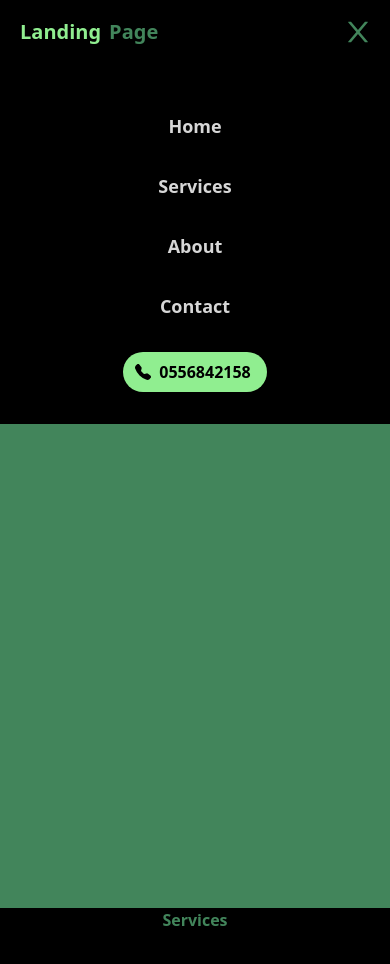
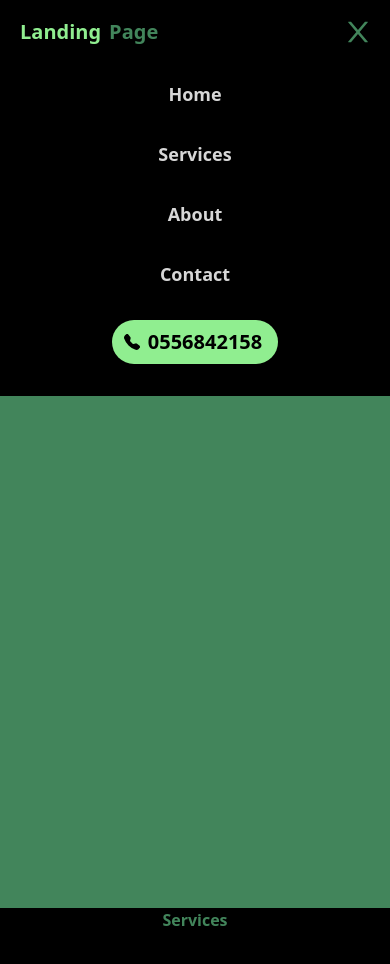
Before and after one commit to nemo256/landy, a Next.js app: page / in a window 390 px wide. Both pictures are taken after a click on the icon 358 px from the left and 32 px from the top of the page. Shown: the top 964 px of the page. Built offline with nearby package versions, Linux system fonts and the light colour scheme.

Commit message:
updated navbar on mobile!

```diff
--- a/components/Header.jsx
+++ b/components/Header.jsx
@@ -58,15 +58,15 @@ const Header = () => {
           <AiOutlineMenu onClick={() => { setOpen(!open) }} className={!open ? 'hidden xs:flex w-8 h-8' : 'hidden xs:hidden'}/>
           <AiOutlineClose onClick={() => { setOpen(!open) }} className={open ? 'hidden xs:flex w-8 h-8' : 'hidden xs:hidden'}/>
         </div>
-        <div className="hidden xs:flex w-full py-8 bg-primary mt-12 flex flex-col items-center absolute left-1/2 transform -translate-x-1/2">
+        <div className="hidden w-full xs:flex bg-primary mt-12 flex flex-col items-center absolute left-1/2 transform -translate-x-1/2">
           <ul>
             {open && sections.map((section) => (
               <Link key={section.name} href={section.link}>
                 <li className="py-4 text-lg">{section.name}</li>
               </Link>
             ))}
-            <a href="tel:+213556842158" className={open ? "hidden xs:flex mt-4" : "hidden xs:hidden"}>
-              <CallButton className="p-2">
+            <a href="tel:+213556842158" className={open ? "hidden xs:flex mt-4 pb-8" : "hidden xs:hidden"}>
+              <CallButton className="p-2 text-xl font-extrabold">
                 <BsFillTelephoneFill className="mr-2 -ml-1 w-4 h-4"/>
                 {number}
               </CallButton>
```
